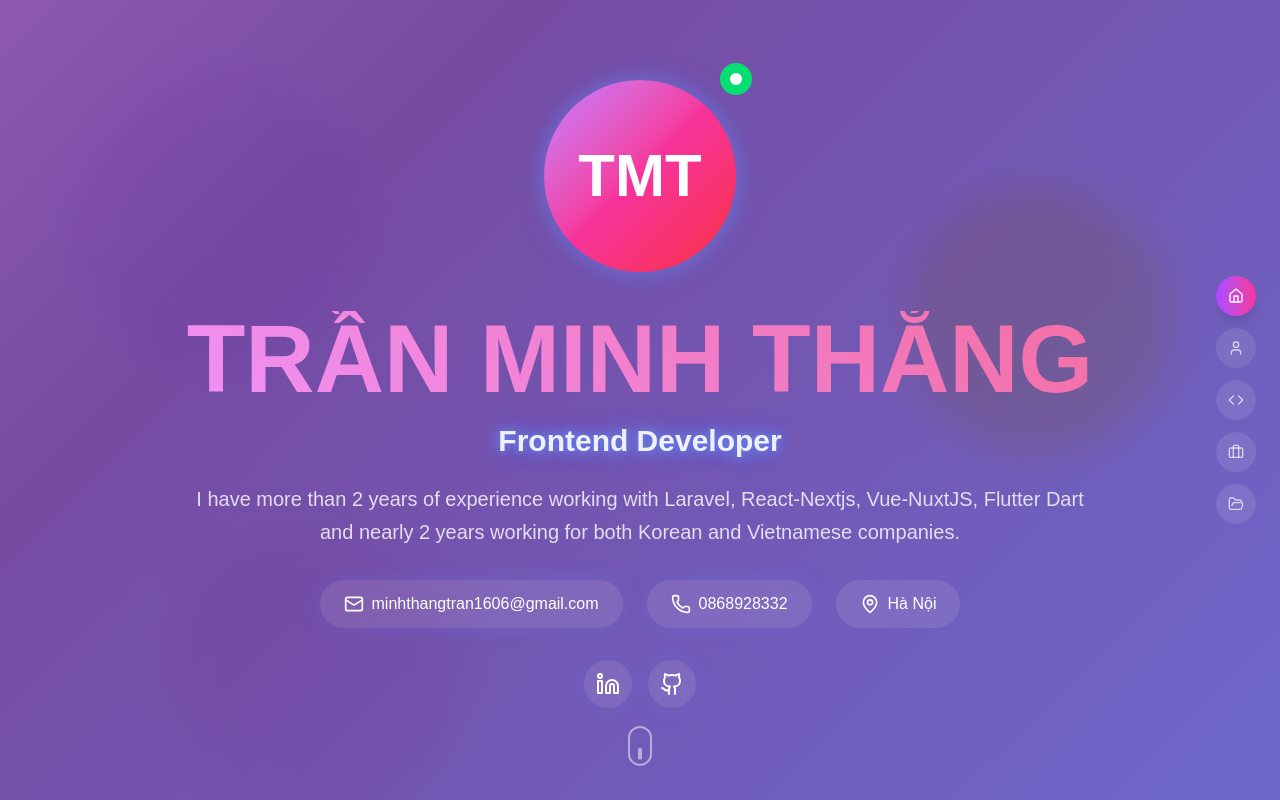
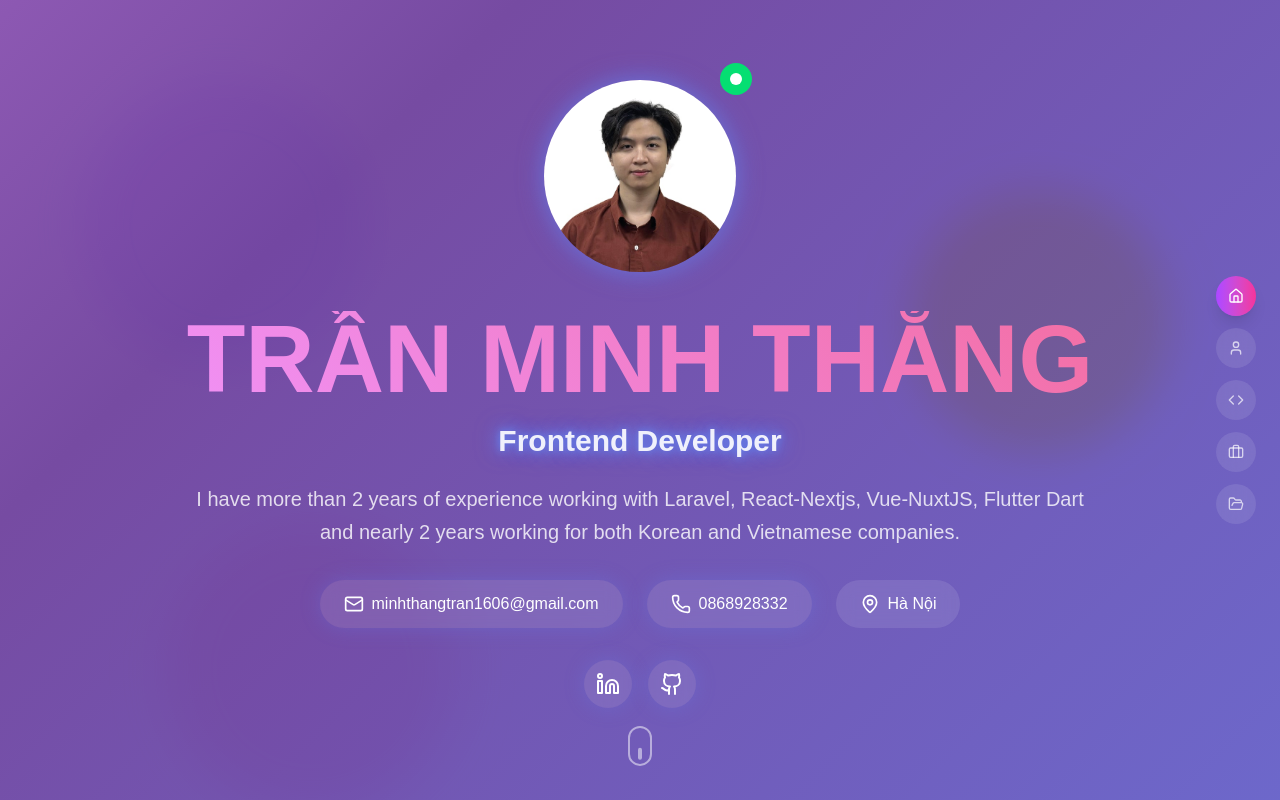
Before and after one commit to tranminhthang1606/TMT_Portfolio, a Next.js app: page / in a window 1280 px wide. Shown: the top 800 px of the page. Built offline with nearby package versions, Linux system fonts and the light colour scheme.

Commit message:
chore: replace avatar image

```diff
--- a/src/components/Hero.tsx
+++ b/src/components/Hero.tsx
@@ -1,6 +1,7 @@
 'use client';
 
 import { motion } from 'framer-motion';
+import Image from 'next/image';
 import { personalInfo } from '@/data/portfolio';
 import { Mail, Phone, MapPin, Linkedin, Github } from 'lucide-react';
 
@@ -65,11 +66,14 @@ export default function Hero() {
           >
             <div className="relative inline-block">
               <div className="w-48 h-48 mx-auto rounded-full overflow-hidden glow pulse-glow">
-                <div className="w-full h-full bg-gradient-to-br from-purple-400 via-pink-500 to-red-500 flex items-center justify-center">
-                  <span className="text-6xl font-bold text-white">
-                    {personalInfo.name.split(' ').map(n => n[0]).join('')}
-                  </span>
-                </div>
+                <Image
+                  src="/avatar.jpeg"
+                  alt={`${personalInfo.name} - Profile Photo`}
+                  width={192}
+                  height={192}
+                  className="w-full h-full object-cover"
+                  priority
+                />
               </div>
               <motion.div
                 variants={floatingVariants}
```
Also changed, not shown: public/avatar.jpeg (added).
